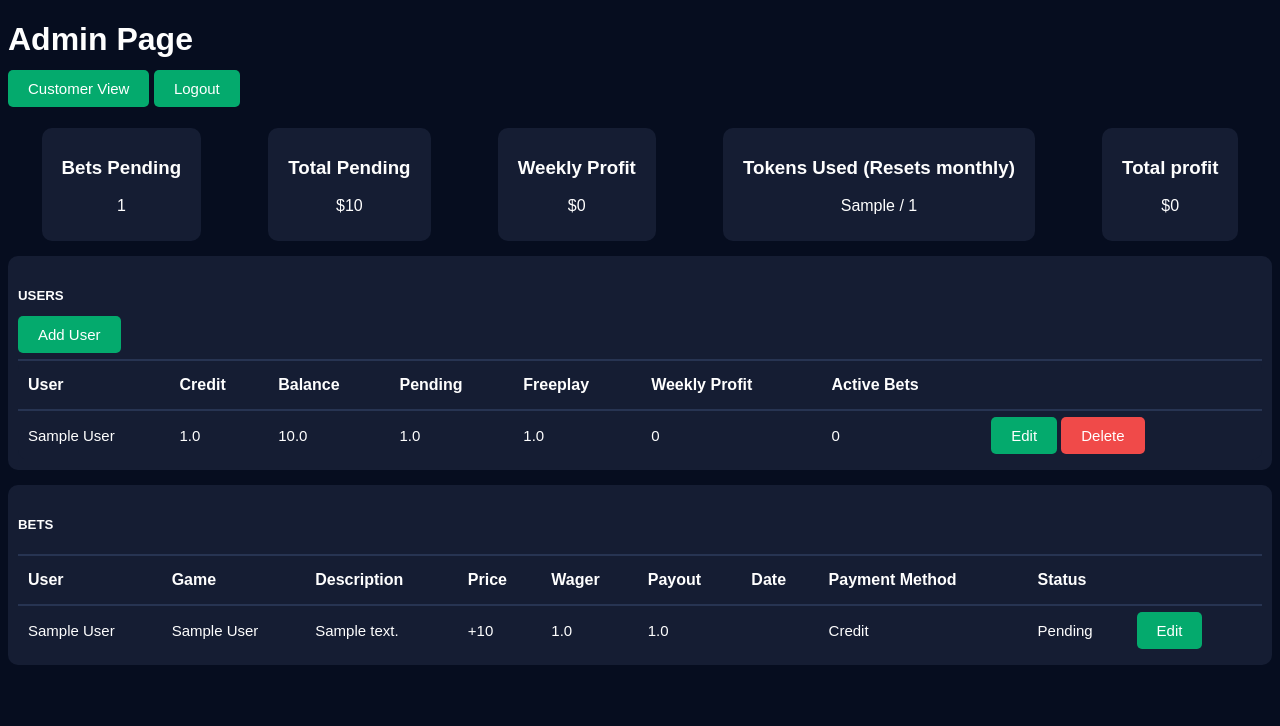
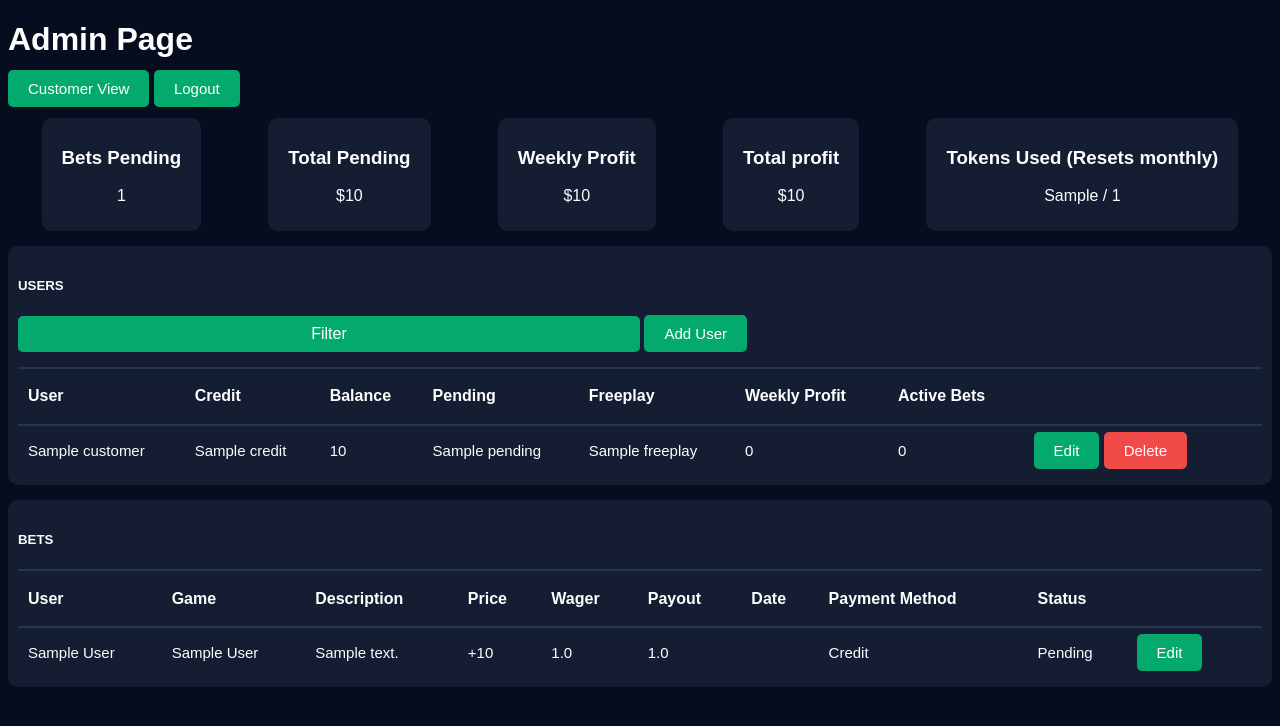
Before and after one commit to ckeaunui/sportsbook-final, a Django app: template accounts/templates/accounts/dashboard.html in a window 1280 px wide. Shown: the top 726 px of the page. Run offline with Django 4.2, Linux system fonts and the light colour scheme; tables that the repository leaves empty hold one stand-in row (values such as "Sample post"); the template is opened without the code that fills it: values that come from a table or form of the project are taken from there, most other values are stand-ins (such as "Sample title", 1, 10 or a date in 2020); some libraries are stand-ins or nearby versions.

Commit message:
weekly profits

```diff
--- a/accounts/templates/accounts/dashboard.html
+++ b/accounts/templates/accounts/dashboard.html
@@ -14,6 +14,61 @@
         }
         var hide = function(id) {
             $(id).style.display ='none';
+        }
+
+        function sort_users(by) {
+            document.getElementById('customer-table').innerHTML = "";
+            let sorted_list = "{{ customers_username_sorted }}";
+            if (by == 'user') {
+                sorted_list = "{{ customers_username_sorted }}";
+
+            } else if (by == 'balance') {
+                sorted_list = "{{ customers_balance_sorted }}";
+
+            } else if (by == 'pending') {
+                sorted_list = "{{ customers_pending_sorted }}";
+
+            } else if (by == 'freeplay') {
+                sorted_list = "{{ customers_freeplay_sorted }}";
+
+            }
+            reload_users_table(sorted_list);
+        }
+
+        function reload_users_table(ordered_list) {
+            let ordered_table = document.getElementById('customer-table');
+            ordered_table.innerHTML = "<tr><th>User</th><th>Credit</th><th>Balance</th><th>Pending</th><th>Freeplay</th><th>Weekly Profit</th><th>Active Bets</th><th></th><th></tr>";
+                console.log(ordered_list)
+                for (i in ordered_list) {
+
+                console.log(i);
+
+                let row = document.createElement('tr');
+                let customer_name = document.createElement('td');
+                let customer_credit = document.createElement('td');
+                let customer_balance = document.createElement('td');
+                let customer_pending = document.createElement('td');
+                let customer_freeplay = document.createElement('td');
+                let customer_weekly_profit = document.createElement('td');
+                let customer_edit = document.createElement('td');
+
+                customer_name.textContent = i ;
+                customer_credit.textContent = '1';
+                customer_balance.textContent = '1';
+                customer_pending.textContent = '1';
+                customer_freeplay.textContent = '1';
+                customer_weekly_profit.textContent = '1';
+                customer_edit.textContent = '1';
+
+                row.appendChild(customer_name);
+                row.appendChild(customer_credit);
+                row.appendChild(customer_balance);
+                row.appendChild(customer_pending);
+                row.appendChild(customer_freeplay);
+                row.appendChild(customer_weekly_profit);
+                row.appendChild(customer_edit);
+                ordered_table.appendChild(row)
+            }
         }
 
     </script>
@@ -38,27 +93,41 @@
                 </div>
                 <div class="col">
                     <h3 class="card-title">Weekly Profit</h3>
-                    <p class="card-title">$0</p>
+                    <p class="card-title">${{ net_total }}</p>
+                </div>
+                 <div class="col">
+                    <h3 class="card-title">Total profit</h3>
+                    <p class="card-title">${{ net_total }}</p>
                 </div>
                 <div class="col">
                     <h3 class="card-title">Tokens Used (Resets monthly)</h3>
                     <p class="card-title">{{ tokens_used }} / {{ total_tokens }}</p>
                 </div>
-                <div class="col">
-                    <h3 class="card-title">Total profit</h3>
-                    <p class="card-title">$0</p>
-                </div>
+
             </div>
 
 
             <div class="col-md-6 bg">
                 <span>
                     <h5>USERS</h5>
+                    <div id="customer-filter-dropdown">
+                        <button class="dropbtn button2" type="button">Filter</button>
+                        <div class="dropdown-content">
+                            <button id="name" onclick="sort_users('name')">Name A-Z</button>
+                            <button id="balance" onclick="sort_users('balance')">Balance</button>
+                            <button id="freeplay" onclick="sort_users('freeplay')">Freeplay</butotn>
+                            <button id="pending" onclick="sort_users('pending')">Pending</button>
+                        </div>
+                    </div>
                     <a class="button2 logout" href="{% url 'register' %}">Add User</a>
+
                 </span>
+
                 <div class="card card-body">
 
-                    <table class="table customer-table">
+
+
+                    <table id="customer-table" class="table customer-table">
                         <tr>
                             <th>User</th>
                             <th>Credit</th>
@@ -71,7 +140,7 @@
                             <th>
                         </tr>
 
-                        {% for customer in customers %}
+                        {% for customer in customers_username_sorted %}
 
                             <tr>
                                 <td>{{ customer.name }}</td>
@@ -219,12 +288,16 @@
         padding: 10px;
     }
 
+    .row {
+        margin-top: 20px;
+    }
+
     .bg {
         background-color: #151d33;
         padding: 10px;
     }
 
-    .row div {
+    .header-row, .col-md-6, .col-md-5, .header-row {
         border-radius: 10px;
         margin-top: 15px;
     }
@@ -254,6 +327,7 @@
         background-color: #151d33;
         padding: 10px 20px;
         border-radius: 10px;
+
 
     }
 
@@ -365,12 +439,12 @@
         padding: 5px;
         padding-left: 10px;
         text-align: left;
-        min-height: 35px;
+        height: 35px;
 
     }
 
     th {
-        min-height: 35px;
+        height: 35px;
         vertical-align: center;
         padding: 10px;
     }
@@ -388,6 +462,98 @@
         white-space: pre;
     }
 
+    #customer-filter-dropdown {
+        width: 103px;
+    }
+
+    .dropbtn, .type-btn {
+        background-color: #04AA6D;
+        color: white;
+        padding: 15px;
+        padding-right: 35px;
+        padding-left: 35px;
+        font-size: 16px;
+        border: none;
+        border-radius: 10px;
+    }
+
+    .dropdown-content a {
+        text-align: left;
+        color: black;
+        padding: 5px;
+        text-decoration: none;
+        display: block;
+        width: 100%;
+        cursor: pointer;
+    }
+
+    #customer-filter-dropdown:hover .dropdown-content {
+        display: block;
+        background-color: #fff;
+    }
+
+    #customer-filter-dropdown:hover .dropbtn {
+        background-color: #3e8e41;
+    }
+
+    .dropbtn {
+        width: 100%;
+    }
+
+    .active {
+        background-color: red;
+    }
+
+    .dropbtn, .type-btn {
+        background-color: #04AA6D;
+        color: white;
+        font-size: 16px;
+        border: none;
+        border-radius: 5px;
+        padding: 9px;
+
+    }
+
+    #customer-filter-dropdown {
+        position: relative;
+        display: inline-block;
+        border-radius: 10px;
+        width: 50%;
+        margin-top: 0px;
+    }
+
+    .dropdown-content {
+        display: none;
+        position: absolute;
+        background-color: #f1f1f1;
+        max-height: 300px;
+        width: 100%;
+        box-shadow: 0px 8px 16px 0px rgba(0,0,0,0.2);
+        overflow-y: scroll;
+        z-index: 1;
+        margin-top: 0px;
+    }
+
+    .dropdown-content a:hover {
+        background-color: #ddd;
+    }
+
+    #customer-filter-dropdown:hover .dropdown-content {
+        display: block;
+    }
+
+    #customer-filter-dropdown:hover .dropbtn {
+        background-color: #3e8e41;
+    }
+
+    .dropbtn {
+        width: 100%;
+    }
+
+    #customer-filter-dropdown {
+        margin-bottom: 15px;
+    }
+
 
 
 </style>
```
